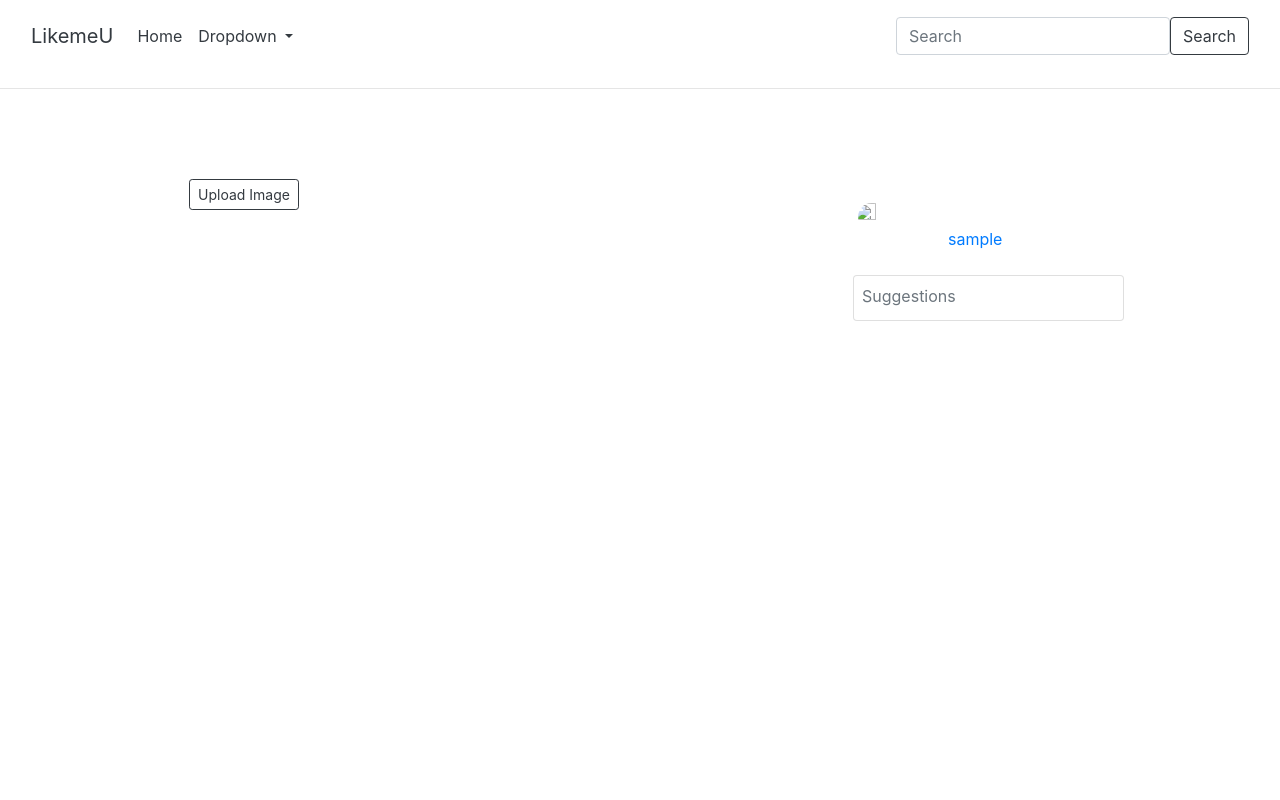
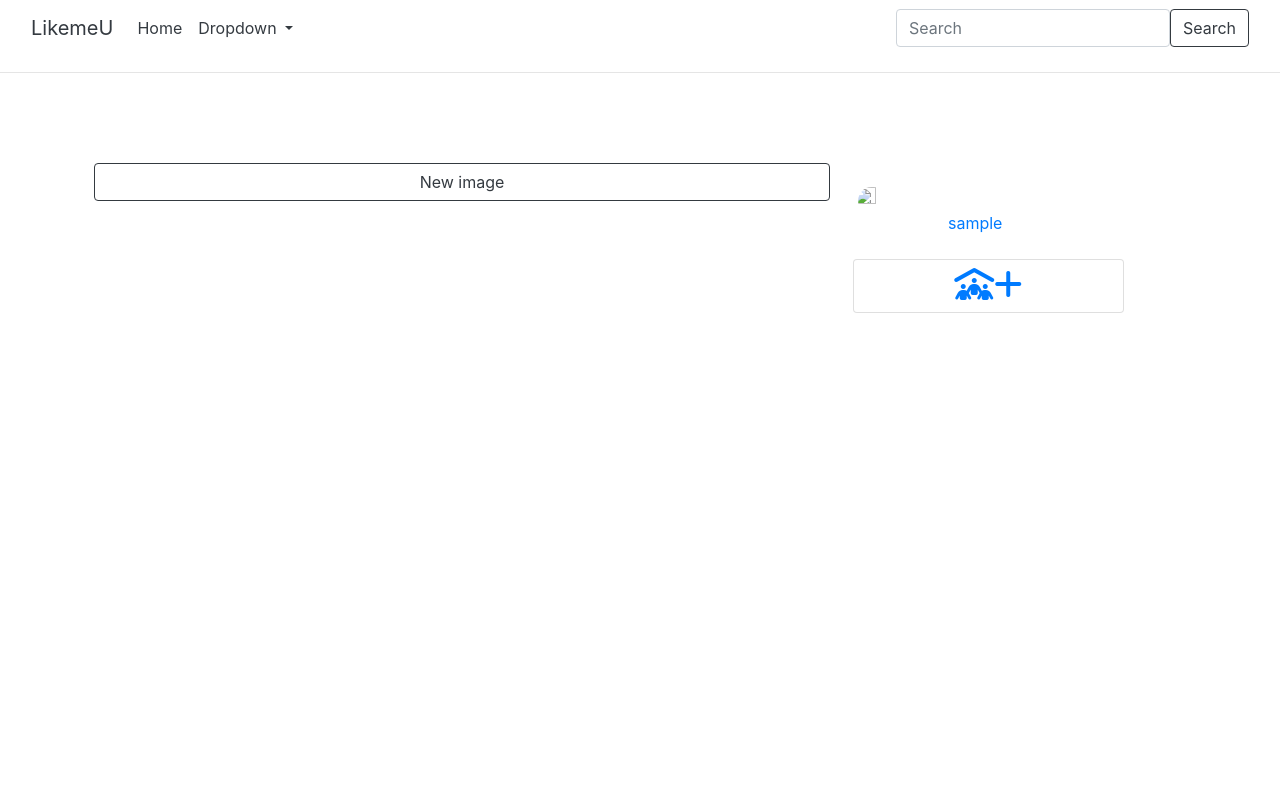
Before and after one commit to Michael-Ogaye/likemeU, a Django app: page / in a window 1280 px wide. Run offline with Django 4.2, Linux system fonts and the light colour scheme; the visitor is signed in with stand-in values (Sample User, id 1); data comes from the database, SQL or seed files in the repository; data that the repository does not hold is empty; some libraries are stand-ins or nearby versions.

Commit message:
change in BASE_DIR

```diff
--- a/likeme/settings.py
+++ b/likeme/settings.py
@@ -20,7 +20,7 @@ import cloudinary.api
 
 
 # Build paths inside the project like this: BASE_DIR / 'subdir'.
-BASE_DIR = Path(__file__).resolve().parent.parent
+BASE_DIR = os.path.dirname(os.path.dirname(os.path.abspath(__file__)))
 
 
 # Quick-start development settings - unsuitable for production
--- a/plata/templates/base.html
+++ b/plata/templates/base.html
@@ -16,11 +16,13 @@
   <link rel="stylesheet" href="https://cdnjs.cloudflare.com/ajax/libs/font-awesome/6.1.1/css/all.min.css" integrity="sha512-KfkfwYDsLkIlwQp6LFnl8zNdLGxu9YAA1QvwINks4PhcElQSvqcyVLLD9aMhXd13uQjoXtEKNosOWaZqXgel0g==" crossorigin="anonymous" referrerpolicy="no-referrer" />
 
 </head>
-<body class="reg">
+<body class="">
   {%include 'navbar.html'%}
+  <div class="con">
 {% block content %}
 
 {% endblock %}
+</div>
 
 
 {% block scripts %}
--- a/plata/templates/navbar.html
+++ b/plata/templates/navbar.html
@@ -1,6 +1,6 @@
 
 
-<nav class="navbar navbar-expand-lg navbar-dark p-3 text-dark" >
+<nav class="navbar navbar-expand-lg navbar-dark  text-dark" >
     <div class="container-fluid">
       <a class="navbar-brand text-dark" href="#">LikemeU</a>
       <button class="navbar-toggler" type="button" data-bs-toggle="collapse" data-bs-target="#navbarSupportedContent" aria-controls="navbarSupportedContent" aria-expanded="false" aria-label="Toggle navigation">
--- a/plata/templates/plata/index.html
+++ b/plata/templates/plata/index.html
@@ -5,11 +5,11 @@
 {% block content %}
 <div class="container" style="margin-top:7%;">
     <div class="row">
-        <div class="col-md-1"></div>
-        <div class="col-md-7">
+
+        <div class="col-md-8">
             <div class="row">
-                <button class="btn btn-sm btn-outline-dark ml-4 mb-3" data-toggle="modal" data-target="#imageUpload">
-                    Upload Image
+                <button class="btn w-100 btn-outline-dark ml-4 mb-3" data-toggle="modal" data-target="#imageUpload">
+                    New image
                 </button>
                 <div class="modal fade" id="imageUpload" tabindex="-1" role="dialog"
                      aria-labelledby="exampleModalCenterTitle" aria-hidden="true">
@@ -86,7 +86,7 @@
             <div class="row">
                 <div class="col-md-10">
                     <div class="card mt-4 mr-2 ml-2">
-                <div class="card-title text-secondary mt-2 mr-2 ml-2 ">Suggestions</div>
+                <div class="card-title text-secondary mt-2 mr-2 ml-2 text-center "><i class="fa-solid fa-people-roof text-center text-primary " style="font-size: 200%;"></i><i class="fa-solid fa-plus ms-2 text-primary" style="font-size: 200%;"></i></div>
 
 
                 {% for user in users %}
--- a/plata/templates/plata/profile.html
+++ b/plata/templates/plata/profile.html
@@ -14,7 +14,7 @@
                     <div class="col-md-6 mt-3">
                         <div class="media-body">
                             <div class="account-heading"><span class="mr-3 text-secondary username">{{ user.username }}</span>
-                                <a class="btn btn-sm btn-outline-secondary mr-3" data-toggle="modal" data-target=".bd-example-modal-md"><strong>Edit Profile</strong></a>
+                                <a class="btn btn-sm btn-outline-secondary mr-3" data-toggle="modal" data-target=".bd-example-modal-md"><strong>Update Profile</strong></a>
                                 <a class="mt-3" data-toggle="modal" data-target="#ModalCenter"><i class="fa fa-cog mt-3" id="cog"></i></a>
                             </div>
 
@@ -51,7 +51,7 @@
                         {% csrf_token%}
                         {{ user_form|crispy}}
                         {{ prof_form|crispy}}
-                        <button type="submit" class="btn btn-primary btn-sm"> Update Profile</button>
+                        <button type="submit" class="btn btn-outline-dark w-100"> Update Profile</button>
                     </form>
                 </div>
             </div>
```
